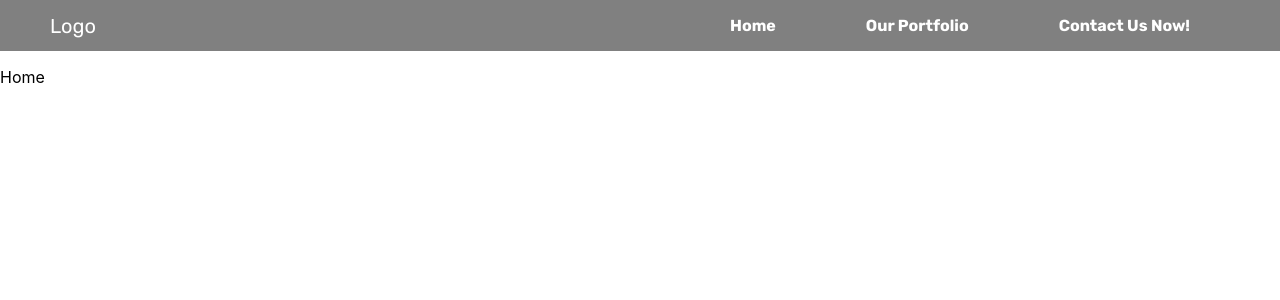
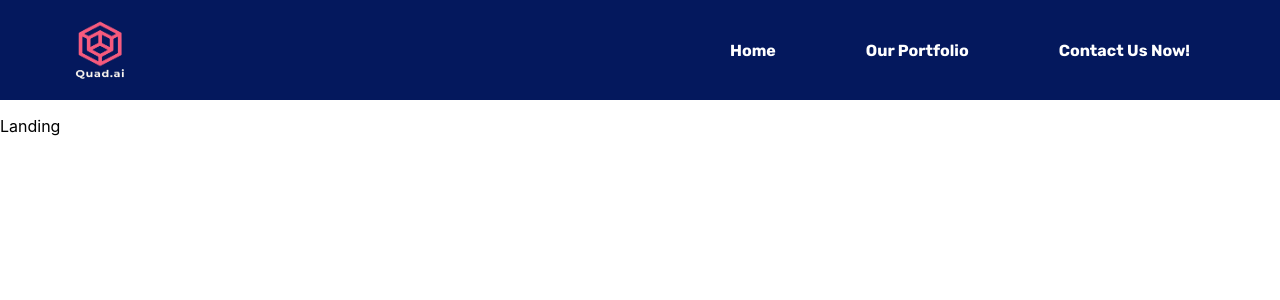
Before and after one commit to liamlauu/DM-ReactJS, a React (Create React App) app: page / in a window 1280 px wide. Shown: the top 300 px of the page. Built offline with nearby package versions, Linux system fonts and the light colour scheme.

Commit message:
Logo added and color theme of navbar changed

```diff
--- a/src/App.css
+++ b/src/App.css
@@ -1,6 +1,6 @@
 @import url('https://fonts.googleapis.com/css2?family=Rubik:ital,wght@0,300..900;1,300..900&display=swap');
 .nav {
-    background-color: gray;
+    background-color: #04185d;
     color: white;
     font-family: "Rubik", sans-serif;
     font-optical-sizing: auto;
@@ -16,7 +16,6 @@
 }
 
 .logo {
-    padding-left: 50px;
     font-size: 20px;
 }
 
@@ -51,7 +50,7 @@ a {
 
 a:hover {
     transition: 0.4s;
-    color:aqua;
+    color:#f85a7d;
     text-underline-offset: 5px;
     text-decoration: underline;
 }
@@ -70,6 +69,7 @@ a:hover {
         width: 100vw;
         justify-content: space-evenly;
         text-decoration: none;
+        gap: 10px;
     }
 
     .menu-icon {
@@ -79,4 +79,8 @@ a:hover {
         margin: 16px;
     }
 
+    .menu-icon:hover {
+        cursor: pointer;
+    }
+
 }
--- a/src/App.jsx
+++ b/src/App.jsx
@@ -1,9 +1,8 @@
 
 import * as React from 'react';
-import { BrowserRouter, Routes, Route, Link } from 'react-router-dom';
+import { BrowserRouter, Routes, Route } from 'react-router-dom';
 import './App.css'
-import { useState } from 'react';
-import { useEffect } from 'react';
+import { NavBar } from './NavBar';
 // main app code
 function App() {
   // COMPONENTS: ONLY HAVE P AS OF NOW
@@ -14,7 +13,7 @@ function App() {
   // main component for landing page
   const Home = () => {
     return (
-      <p>Home</p>
+      <p>Landing</p>
     );
   }
 
@@ -32,74 +31,6 @@ function App() {
     );
   }
 
-  //nav bar
-  // TODO: Refractor for code maintainability
-  const NavBar = () => {
-    // usestate for mobile menu:
-    // false: not open
-    // true: opened
-    const [isOpenMenu, setOpenedMenu] = useState(false);
-
-    // menu handlers
-    const handleOpen = () => {
-      setOpenedMenu(true);
-    }
-
-    const handleClose = () => {
-      setOpenedMenu(false);
-    }
-
-    // usestates for window size
-    const [winWidth, setWinWidth] = useState(window.innerWidth);
-
-    // use effect for window sizing
-    useEffect (() => {
-      // create new function to set width
-      function handleWindowWidth () {
-        setWinWidth(window.innerWidth);
-      }
-      // add event listener to window to detect resizing
-      window.addEventListener('resize', handleWindowWidth);
-    });
-
-    // condition to close menu when width > 700
-    useEffect (() => {
-      if (winWidth > 700) {
-        console.log(winWidth);
-        handleClose();
-      }
-    })
-
-    //navibar return
-    return (
-      <>
-        <nav className='nav'>
-          <div className='nav-container'>
-          <header className='logo'> Logo </header>
-          {isOpenMenu ?
-          <svg className='menu-icon' onClick={ handleClose } width="30px" height="30px" viewBox="0 -0.5 25 25" fill="none" xmlns="http://www.w3.org/2000/svg">
-            <path d="M6.96967 16.4697C6.67678 16.7626 6.67678 17.2374 6.96967 17.5303C7.26256 17.8232 7.73744 17.8232 8.03033 17.5303L6.96967 16.4697ZM13.0303 12.5303C13.3232 12.2374 13.3232 11.7626 13.0303 11.4697C12.7374 11.1768 12.2626 11.1768 11.9697 11.4697L13.0303 12.5303ZM11.9697 11.4697C11.6768 11.7626 11.6768 12.2374 11.9697 12.5303C12.2626 12.8232 12.7374 12.8232 13.0303 12.5303L11.9697 11.4697ZM18.0303 7.53033C18.3232 7.23744 18.3232 6.76256 18.0303 6.46967C17.7374 6.17678 17.2626 6.17678 16.9697 6.46967L18.0303 7.53033ZM13.0303 11.4697C12.7374 11.1768 12.2626 11.1768 11.9697 11.4697C11.6768 11.7626 11.6768 12.2374 11.9697 12.5303L13.0303 11.4697ZM16.9697 17.5303C17.2626 17.8232 17.7374 17.8232 18.0303 17.5303C18.3232 17.2374 18.3232 16.7626 18.0303 16.4697L16.9697 17.5303ZM11.9697 12.5303C12.2626 12.8232 12.7374 12.8232 13.0303 12.5303C13.3232 12.2374 13.3232 11.7626 13.0303 11.4697L11.9697 12.5303ZM8.03033 6.46967C7.73744 6.17678 7.26256 6.17678 6.96967 6.46967C6.67678 6.76256 6.67678 7.23744 6.96967 7.53033L8.03033 6.46967ZM8.03033 17.5303L13.0303 12.5303L11.9697 11.4697L6.96967 16.4697L8.03033 17.5303ZM13.0303 12.5303L18.0303 7.53033L16.9697 6.46967L11.9697 11.4697L13.0303 12.5303ZM11.9697 12.5303L16.9697 17.5303L18.0303 16.4697L13.0303 11.4697L11.9697 12.5303ZM13.0303 11.4697L8.03033 6.46967L6.96967 7.53033L11.9697 12.5303L13.0303 11.4697Z" fill="#000000"/>
-          </svg>
-          : <svg className='menu-icon' onClick={ handleOpen } width="30px" height="30px" viewBox="0 0 20 20" xmlns="http://www.w3.org/2000/svg" fill="currentColor">
-          <path fill="#000000" fillRule="evenodd" d="M19 4a1 1 0 01-1 1H2a1 1 0 010-2h16a1 1 0 011 1zm0 6a1 1 0 01-1 1H2a1 1 0 110-2h16a1 1 0 011 1zm-1 7a1 1 0 100-2H2a1 1 0 100 2h16z"/>
-        </svg>}
-
-          <ul className={`links ${isOpenMenu ? "is-open" : ""}`}>
-            <li>
-              <Link to="/"> Home </Link>
-            </li>
-            <li>
-              <Link to="/portfolio"> Our Portfolio </Link>
-            </li>
-            <li>
-              <Link to="/contact-us"> Contact Us Now! </Link>
-            </li>
-          </ul>
-          </div>
-        </nav>
-      </>
-    );
-  }
 
   // Use browser router for routing and prevent refreshing
   return (
--- /dev/null
+++ b/src/NavBar.jsx
@@ -0,0 +1,76 @@
+import { useState } from 'react';
+import { useEffect } from 'react';
+import { Link } from 'react-router-dom';
+import logoBig from './logo.jpg'
+//nav bar
+// TODO: Refractor for code maintainability
+export const NavBar = () => {
+// usestate for mobile menu:
+// false: not open
+// true: opened
+const [isOpenMenu, setOpenedMenu] = useState(false);
+
+// menu handlers
+const handleOpen = () => {
+    setOpenedMenu(true);
+}
+
+const handleClose = () => {
+    setOpenedMenu(false);
+}
+
+// usestates for window size
+const [winWidth, setWinWidth] = useState(window.innerWidth);
+
+// use effect for window sizing
+// called per runtime
+useEffect (() => {
+    // create new function to set width
+    function handleWindowWidth () {
+    setWinWidth(window.innerWidth);
+    }
+    // add event listener to window to detect resizing
+    window.addEventListener('resize', handleWindowWidth);
+}, []);
+
+// condition to close menu when width > 700
+useEffect (() => {
+    if (winWidth > 700) {
+    console.log(winWidth);
+    handleClose();
+    }
+})
+
+//navibar return
+return (
+    <>
+    <nav className='nav'>
+        <div className='nav-container'>
+        <img className='logo' src={logoBig} alt='logo' height='100px' width='200px'></img>
+        { isOpenMenu
+
+        ? <svg className='menu-icon' onClick={ handleClose } width="30px" height="30px" viewBox="0 -0.5 25 25" fill="none" xmlns="http://www.w3.org/2000/svg">
+            <path d="M6.96967 16.4697C6.67678 16.7626 6.67678 17.2374 6.96967 17.5303C7.26256 17.8232 7.73744 17.8232 8.03033 17.5303L6.96967 16.4697ZM13.0303 12.5303C13.3232 12.2374 13.3232 11.7626 13.0303 11.4697C12.7374 11.1768 12.2626 11.1768 11.9697 11.4697L13.0303 12.5303ZM11.9697 11.4697C11.6768 11.7626 11.6768 12.2374 11.9697 12.5303C12.2626 12.8232 12.7374 12.8232 13.0303 12.5303L11.9697 11.4697ZM18.0303 7.53033C18.3232 7.23744 18.3232 6.76256 18.0303 6.46967C17.7374 6.17678 17.2626 6.17678 16.9697 6.46967L18.0303 7.53033ZM13.0303 11.4697C12.7374 11.1768 12.2626 11.1768 11.9697 11.4697C11.6768 11.7626 11.6768 12.2374 11.9697 12.5303L13.0303 11.4697ZM16.9697 17.5303C17.2626 17.8232 17.7374 17.8232 18.0303 17.5303C18.3232 17.2374 18.3232 16.7626 18.0303 16.4697L16.9697 17.5303ZM11.9697 12.5303C12.2626 12.8232 12.7374 12.8232 13.0303 12.5303C13.3232 12.2374 13.3232 11.7626 13.0303 11.4697L11.9697 12.5303ZM8.03033 6.46967C7.73744 6.17678 7.26256 6.17678 6.96967 6.46967C6.67678 6.76256 6.67678 7.23744 6.96967 7.53033L8.03033 6.46967ZM8.03033 17.5303L13.0303 12.5303L11.9697 11.4697L6.96967 16.4697L8.03033 17.5303ZM13.0303 12.5303L18.0303 7.53033L16.9697 6.46967L11.9697 11.4697L13.0303 12.5303ZM11.9697 12.5303L16.9697 17.5303L18.0303 16.4697L13.0303 11.4697L11.9697 12.5303ZM13.0303 11.4697L8.03033 6.46967L6.96967 7.53033L11.9697 12.5303L13.0303 11.4697Z" fill="#000000"/>
+        </svg>
+
+        : <svg className='menu-icon' onClick={ handleOpen } width="30px" height="30px" viewBox="0 0 20 20" xmlns="http://www.w3.org/2000/svg" fill="currentColor">
+            <path fill="#000000" fillRule="evenodd" d="M19 4a1 1 0 01-1 1H2a1 1 0 010-2h16a1 1 0 011 1zm0 6a1 1 0 01-1 1H2a1 1 0 110-2h16a1 1 0 011 1zm-1 7a1 1 0 100-2H2a1 1 0 100 2h16z"/>
+        </svg>
+        }
+
+        <ul className={`links ${isOpenMenu ? "is-open" : ""}`}>
+        <li>
+            <Link to="/"> Home </Link>
+        </li>
+        <li>
+            <Link to="/portfolio"> Our Portfolio </Link>
+        </li>
+        <li>
+            <Link to="/contact-us"> Contact Us Now! </Link>
+        </li>
+        </ul>
+        </div>
+    </nav>
+    </>
+);
+}
```
Also changed, not shown: src/Header.jsx (deleted, +0 -11 lines), src/logo.jpg (added).
